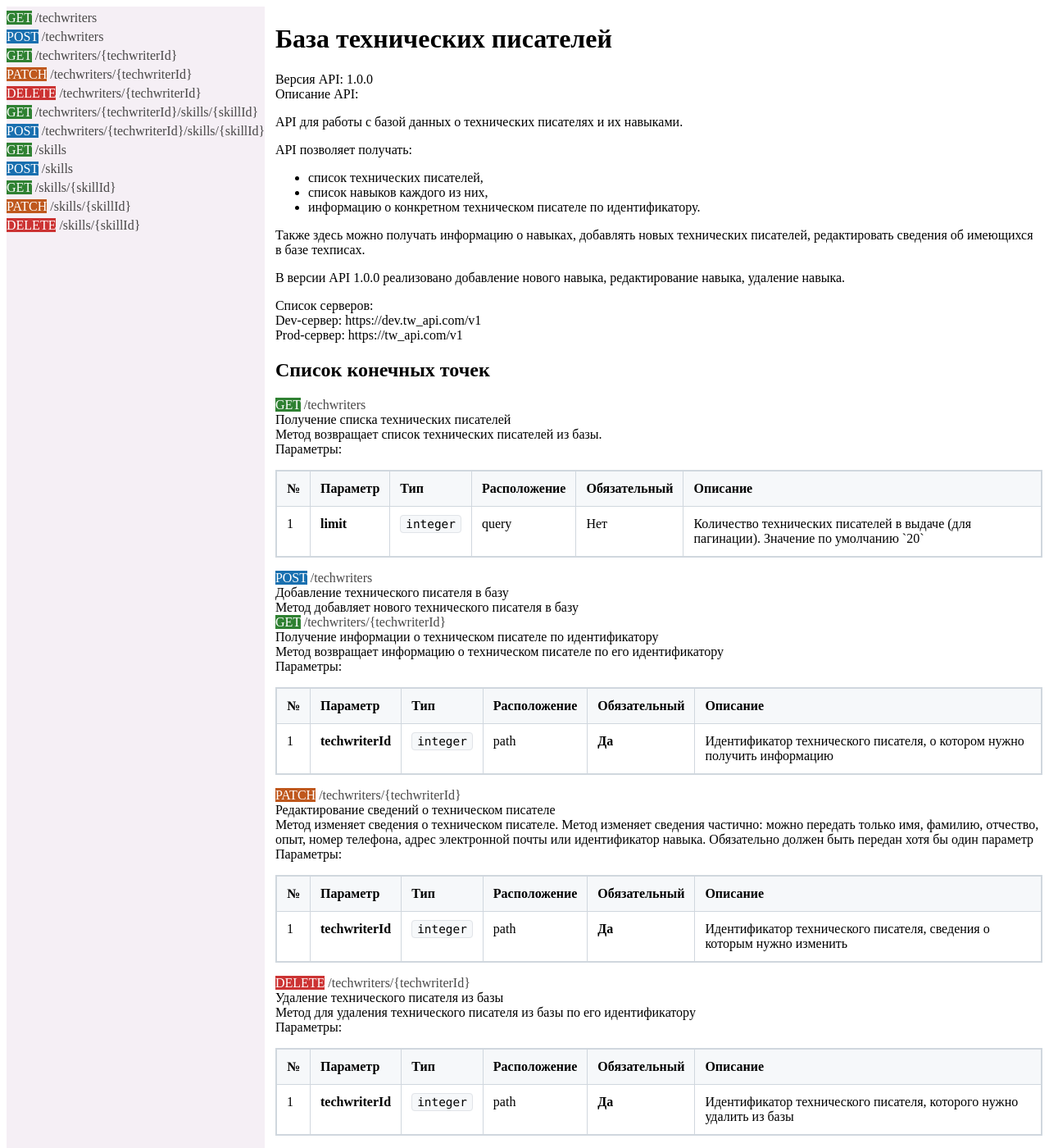
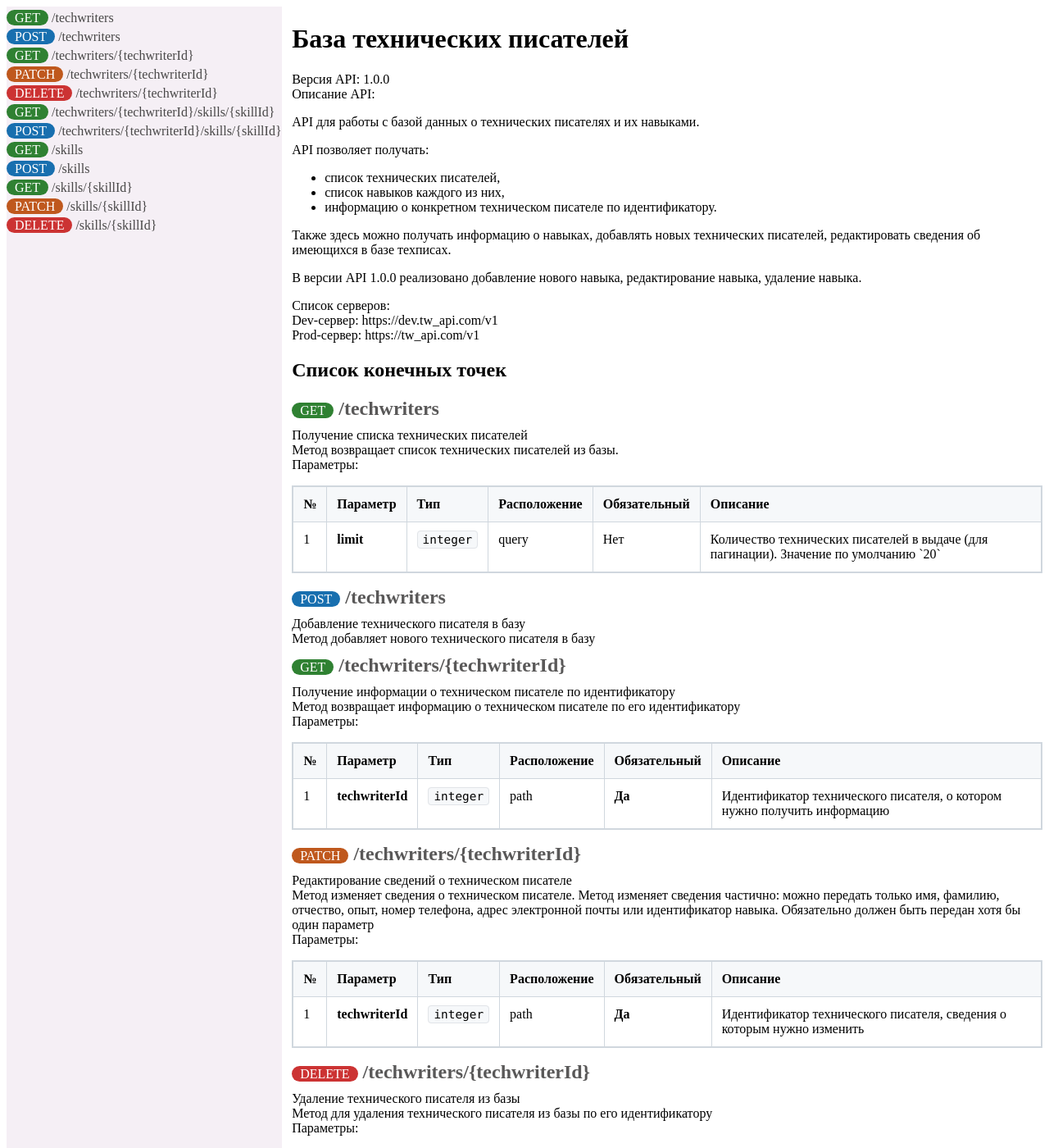
Before and after one commit to denmaloyreb/tw_api_jekyll, a Jekyll site: the page built from index.md, in a window 1280 px wide and 1400 px high. Shown: the whole window at 82% size. Built offline with Jekyll 4.4.1, drawn with Linux system fonts in a browser that asks for light colours.

Commit message:
Add stiles for pathes

```diff
--- a/_includes/api_reference.liquid
+++ b/_includes/api_reference.liquid
@@ -58,7 +58,7 @@
 
           <div class="api-paths_endpoint" id="{{ method }}{{ path }}">
             <!-- Рендеринг названий эндпоинтов -->
-            <div class="{{ method }}"><a href="#{{ method }}{{ path }}"><span class="schema-toc_prefix-{{ method }}">{{ method | upcase}}</span> {{ path }}</a></div>
+            <div class="{{ method }}"><a href="#{{ method }}{{ path }}"><span class="schema-toc_prefix-{{ method }}">{{ method | upcase}}</span><span class="api-paths_path"> {{ path }} </span></a></div>
             <!-- Рендеринг краткого описания (summary) эндпоинтов -->
             {% if operation.summary %}
               <div class="api-paths__endpoint-summary">{{ operation.summary }}</div>
--- a/assets/css/style.css
+++ b/assets/css/style.css
@@ -35,26 +35,36 @@ a {
 .schema-toc_prefix-get {
     background-color: rgb(47, 129, 50);
     color: white;
+    padding: 1px 10px 1px 10px;
+    border-radius: 10px;
 }
 
 .schema-toc_prefix-post {
     background-color: rgb(24, 111, 175);
     color: white;
+    padding: 1px 10px 1px 10px;
+    border-radius: 10px;
 }
 
 .schema-toc_prefix-patch {
     background-color: rgb(191, 88, 29);
     color: white;
+    padding: 1px 10px 1px 10px;
+    border-radius: 10px;
 }
 
 .schema-toc_prefix-delete {
     background-color: rgb(204, 51, 51);
     color: white;
+    padding: 1px 10px 1px 10px;
+    border-radius: 10px;
 }
 
 .schema-toc_prefix-put {
     background-color: rgb(149, 80, 124);
     color: white;
+    padding: 1px 10px 1px 10px;
+    border-radius: 10px;
 }
 
 .schema-toc_link {
@@ -62,6 +72,23 @@ a {
     white-space: nowrap;
     margin-top: 5px;
     margin-bottom: 5px;
+}
+
+/* Стили для методов */
+
+.api-paths_endpoint {
+    margin-top: 10px;
+}
+
+.api-paths_path {
+    font-size: 1.5em;
+    font-weight: bold;
+    margin-bottom: 15px;
+    opacity: 90%;
+}
+
+.api-paths__endpoint-summary {
+    margin-top: 10px;
 }
 
 /* Стили для таблицы с параметрами метода  */
```
